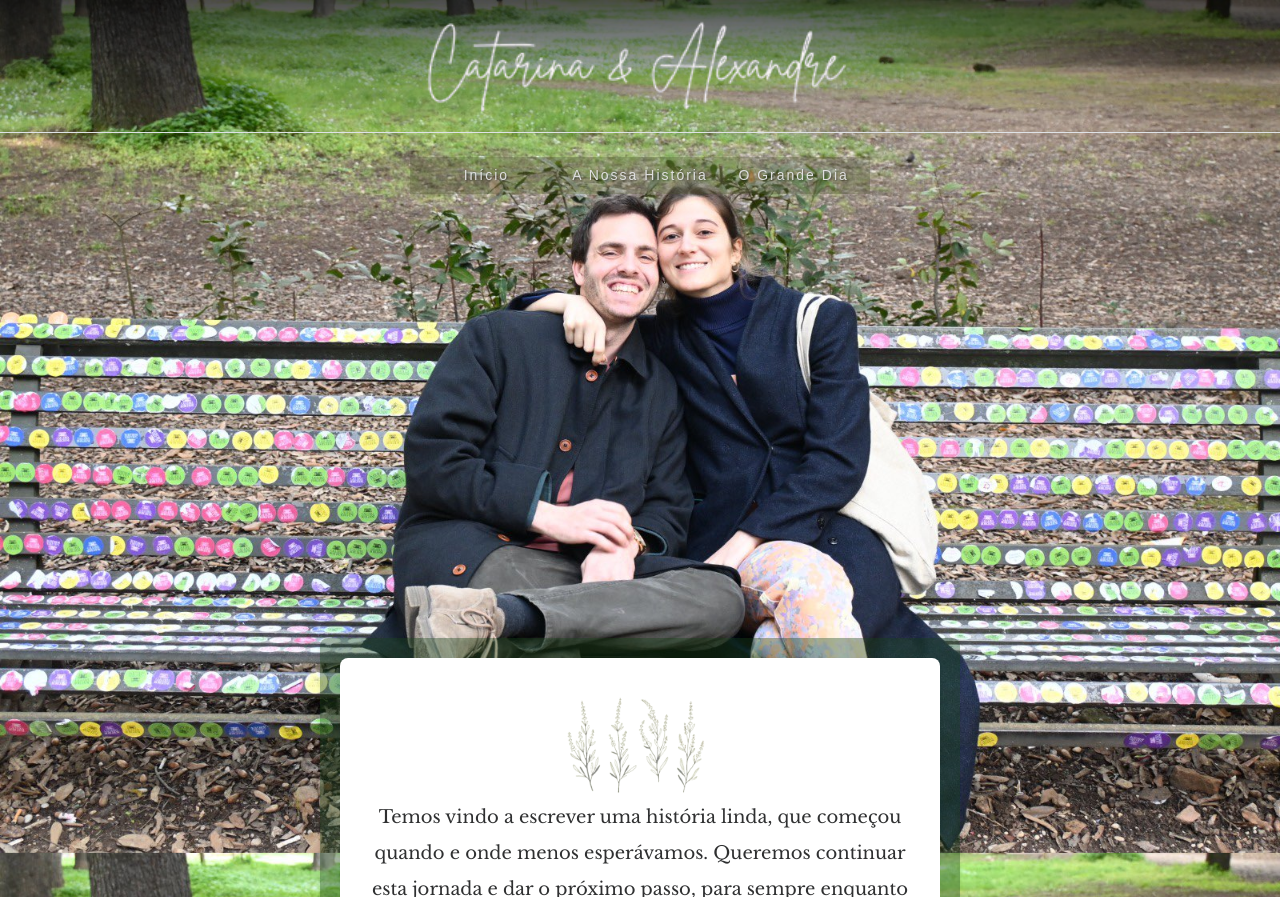
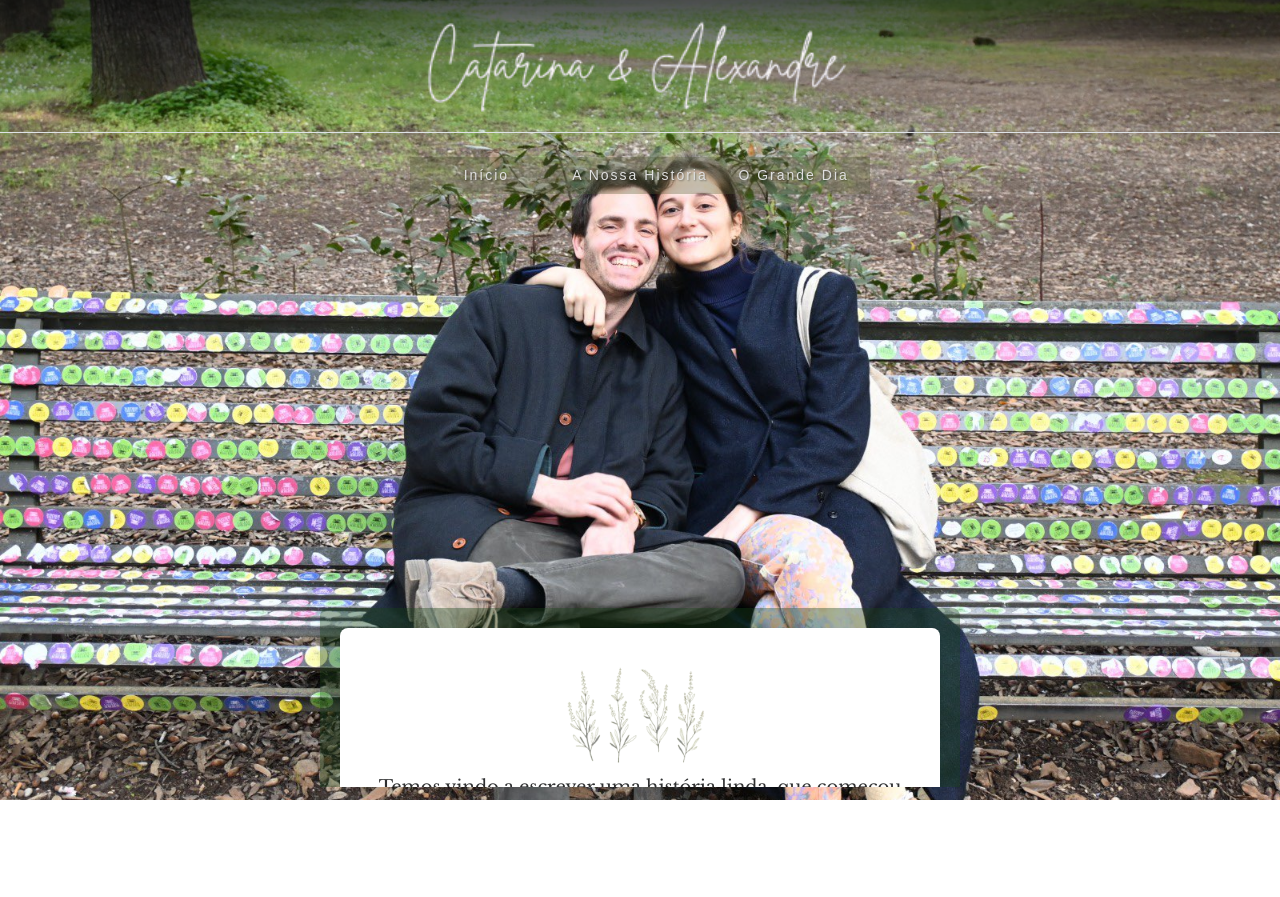
Before and after one commit to marianaGOD/cacalewedding, a React (Vite) app: page / in a window 1280 px wide. After the commit the page ends 800 px from the top, so only its background shows below. Built offline with nearby package versions, Linux system fonts and the light colour scheme; a web font is replaced by a local one.

Commit message:
Fix scrollable and scroll point

```diff
--- a/src/App.jsx
+++ b/src/App.jsx
@@ -7,13 +7,13 @@ import StoryPage from "./Pages/StoryPage";
 import BidDay from "./Pages/BigDay";
 import KnowMore from "./Pages/KnowMore";
 
-import { useEffect, useState } from "react";
-
+import { useEffect, useState, useRef } from "react";
 
 import "bootstrap/dist/js/bootstrap.bundle.min.js";
 
 function App() {
   const location = useLocation();
+  const routeContainerRef = useRef(null);
   const [topBarHeight, setTopBarHeight] = useState(0);
   const [navBarHeight, setNavBarHeight] = useState(0);
 
@@ -29,11 +29,13 @@ function App() {
 
   useEffect(() => {
     if (location.pathname === "/") {
-      document.body.classList.add("no-blur");
       document.body.classList.remove("paper-bg");
     } else {
-      document.body.classList.remove("no-blur");
       document.body.classList.add("paper-bg");
+    }
+    console.log(routeContainerRef);
+    if (routeContainerRef.current) {
+      routeContainerRef.current.scrollTop = 0; // Reset scroll to the top of the div
     }
   }, [location]);
 
@@ -42,10 +44,11 @@ function App() {
       <div className="app-wrapper">
         <TopBar />
         <div
+          ref={routeContainerRef}
           className="route-container"
           style={{
-            marginTop: `${topBarHeight + navBarHeight + 60}px`,
-            maxHeight: `calc(100vh - ${topBarHeight}px)`,
+            marginTop: `${topBarHeight + navBarHeight + 30}px`,
+            maxHeight: `calc(100vh - ${topBarHeight}px - 80px)`,
             overflow: "auto",
           }}
         >
```
